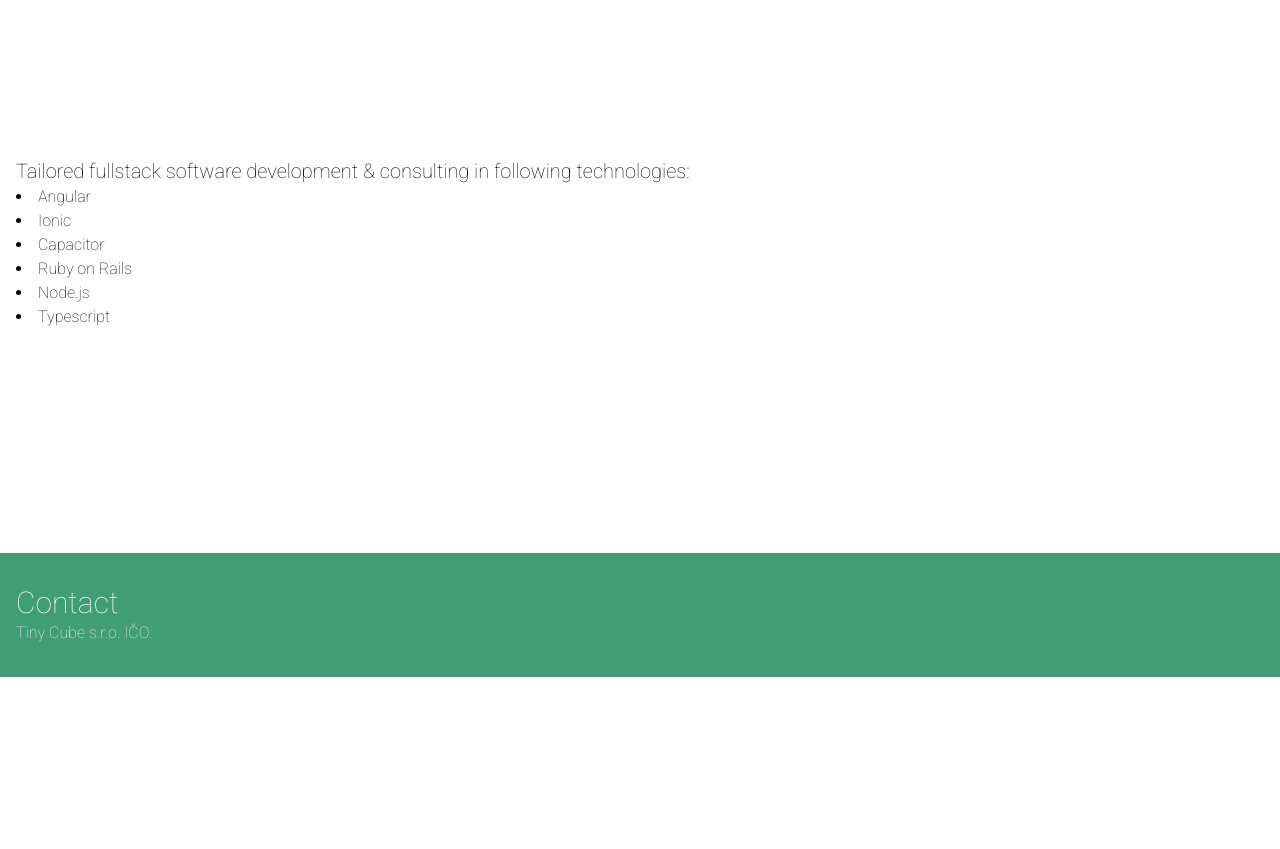
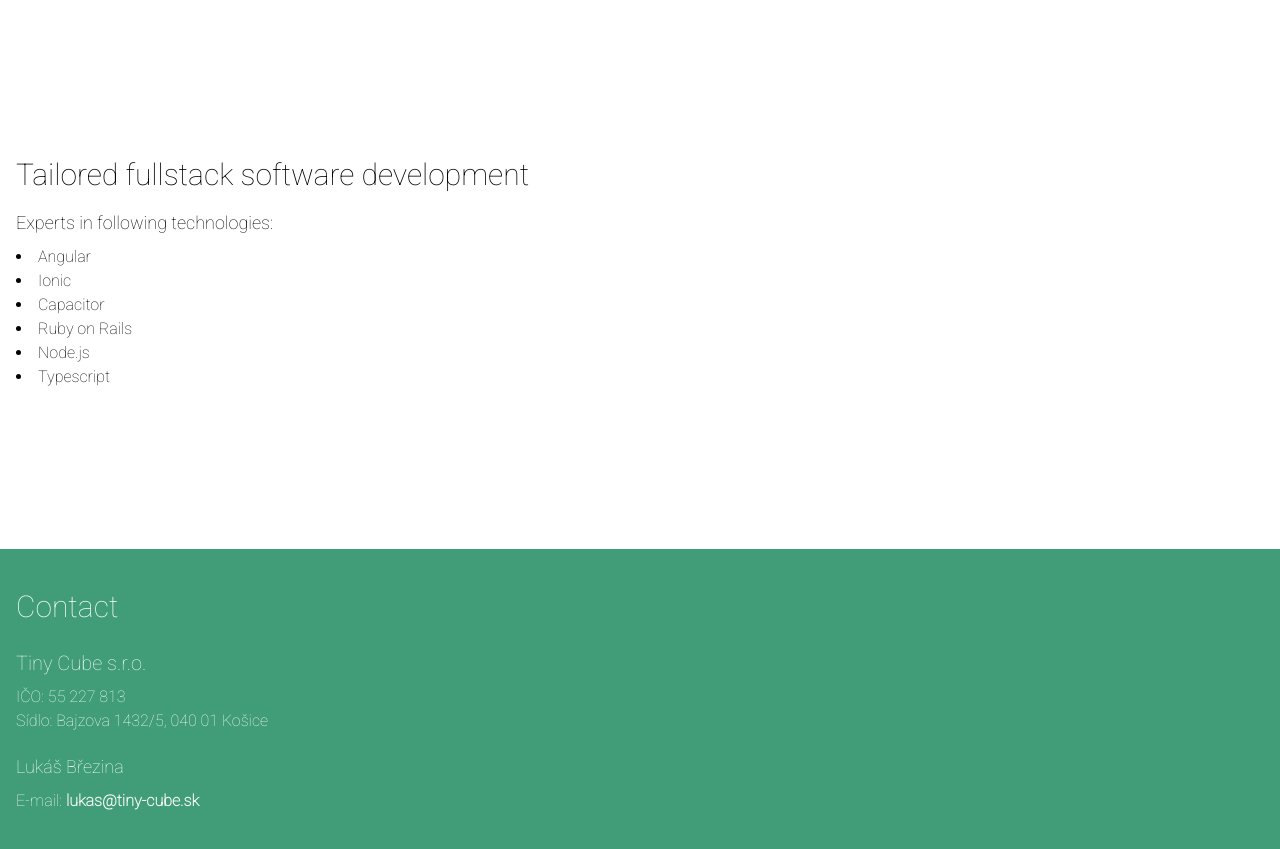
Before and after one commit to luki215/tiny-cube.sk, a website: page public/index.html in a window 1280 px wide. Shown: the part 123-972 px from the top of the page. Before the commit the page ends 800 px from the top, so only its background shows below. Drawn offline with Linux system fonts and the light colour scheme.

Commit message:
contact info

```diff
--- a/public/index.html
+++ b/public/index.html
@@ -7,7 +7,7 @@
     <link rel="stylesheet" href="styles_compiled.css">
     <link rel="preconnect" href="https://fonts.googleapis.com">
     <link rel="preconnect" href="https://fonts.gstatic.com" crossorigin>
-    <link href="https://fonts.googleapis.com/css2?family=Roboto:wght@100&display=swap" rel="stylesheet">
+    <link href="https://fonts.googleapis.com/css2?family=Roboto:wght@100,600&display=swap" rel="stylesheet">
   </head>
   <body class="h-screen flex flex-col">
     <header class="pt-4 px-4 flex gap-4 justify-center items-center">
@@ -16,7 +16,9 @@
     </header>
 
     <main class="container mx-auto px-4 py-40 flex-grow">
-      <h1 class="text-xl">Tailored fullstack software development & consulting in following technologies:</h1>
+      <h1 class="text-3xl mb-4">Tailored fullstack software development</h1>
+
+      <h2 class="text-lg mb-2">Experts in following technologies:</h2>
 
       <ul class="list-disc list-inside">
         <li>Angular</li>
@@ -28,12 +30,19 @@
       </ul>
     </main>
 
+    <footer class="bg-green-500 mt-auto pt-10 pb-20 text-green-50">
+      <div class="container mx-auto px-4">
+        <h1 class="text-3xl mb-6">Contact</h1>
 
-    <footer class="bg-green-500 mt-auto py-8 text-green-50">
-      <div class="container mx-auto px-4">
-        <h1 class="text-3xl">Contact</h1>
-        Tiny Cube s.r.o.
-        IČO:
+        <h2 class="text-xl mb-2">Tiny Cube s.r.o.</h2>
+        IČO: 55&nbsp;227&nbsp;813<br>
+        Sídlo: Bajzova 1432/5, 040 01 Košice
+
+        <div class="mt-5">
+          <h2 class="text-lg mb-2">Lukáš Březina</h2>
+          E-mail: <a class="font-semibold" href="mailto:lukas@tiny-cube.sk">lukas@tiny-cube.sk</a>
+        </div>
+
       </div>
     </footer>
   </body>
--- a/public/style.css
+++ b/public/style.css
@@ -8,4 +8,5 @@
 
 body {
     font-family: 'Roboto', sans-serif;
+    font-weight: 100;
 }
```
Also changed, not shown: public/styles_compiled.css.
